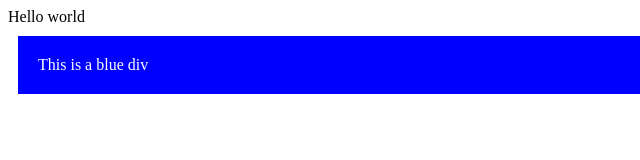
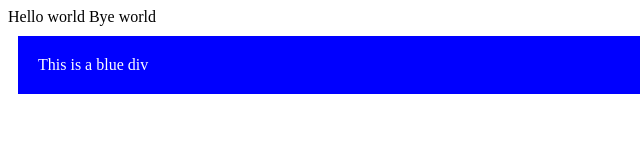
Before and after one commit to dariadia/fix-hot-reload-samples, a website built with webpack: page src/index.html in a window 1280 px wide. Shown: the full height of the page, 0-640 px from the left. Built offline with nearby package versions, Linux system fonts and the light colour scheme.

Commit message:
feat(app): update

```diff
--- a/js/index.js
+++ b/js/index.js
@@ -1,6 +1,6 @@
 require('./box-creator')
 
-console.log('I just reloaded at', new Date())
+console.log('I just reloaded at:', new Date())
 
 if (module.hot) {
   module.hot.accept()
--- a/src/index.html
+++ b/src/index.html
@@ -1,6 +1,7 @@
 <body>
   <main>
     <span>Hello world</span>
+    <span>Bye world</span>
   </main>
   <script src='bundle.js'></script>
 </body>
```
